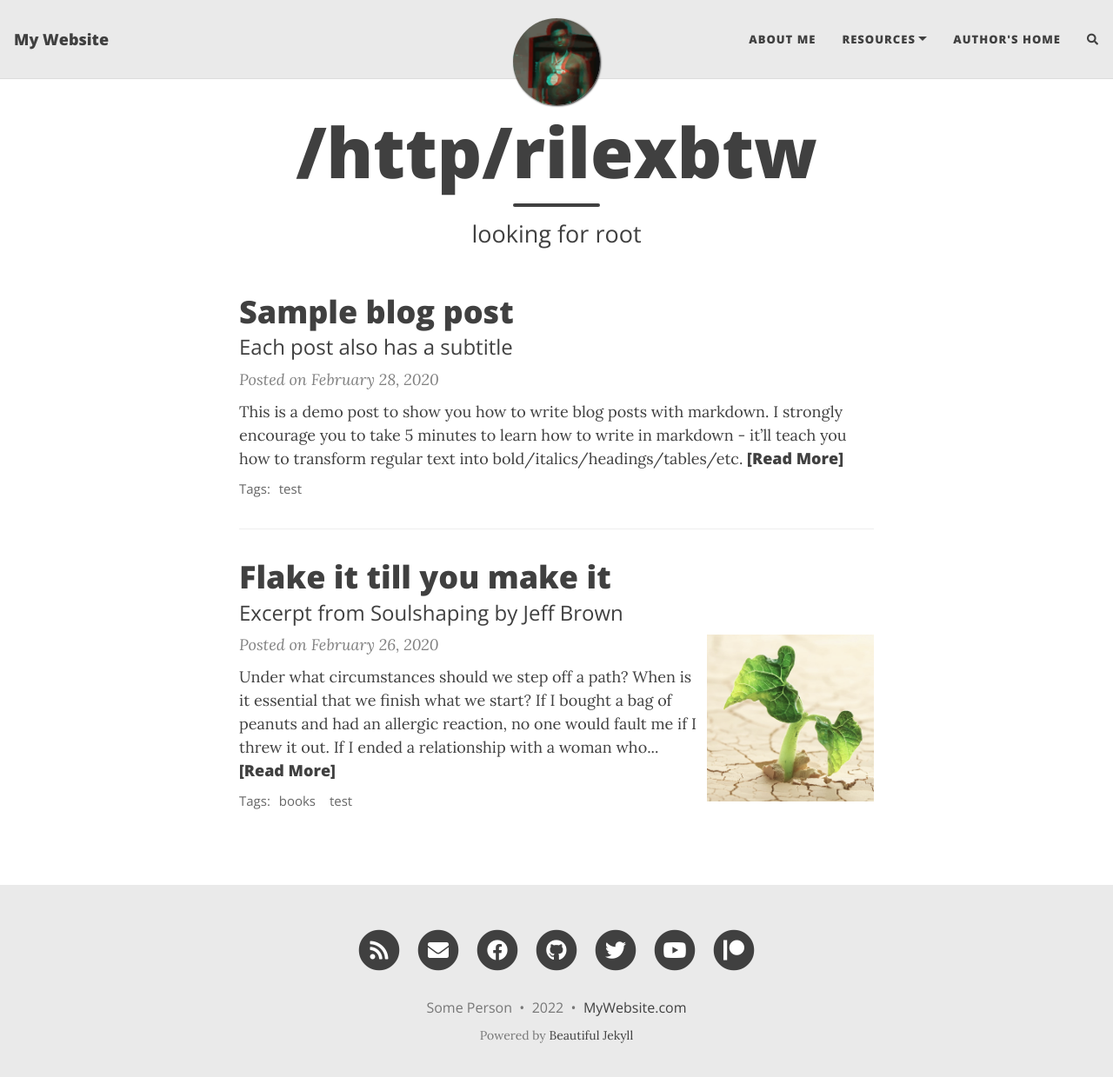
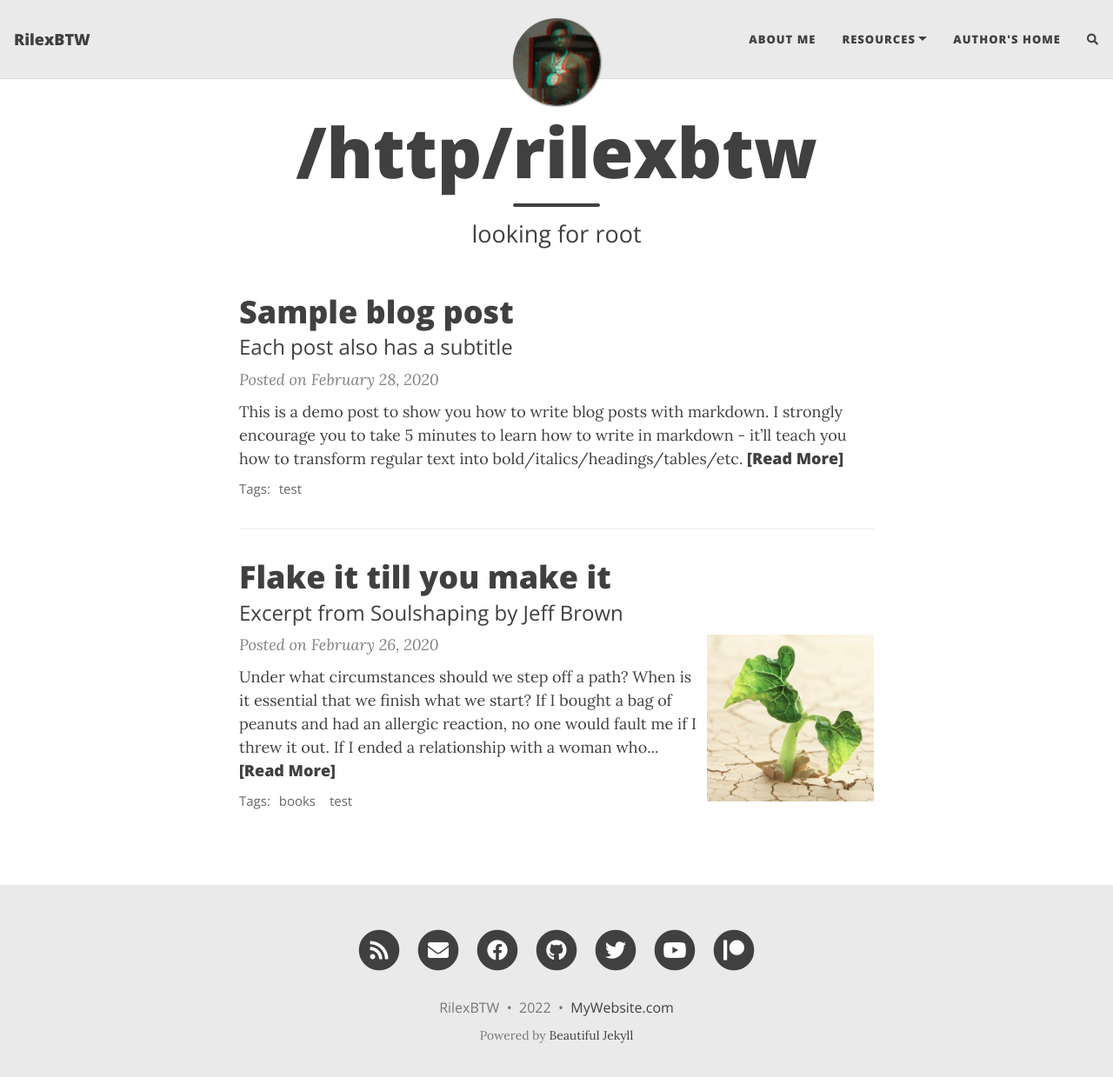
Before and after one commit to RilexBTW/rilexbtw.github.io, a Jekyll site: the page built from index.html, in a window 1280 px wide and 1252 px high. Shown: the top 1239 px of the window at 87% size. Built offline with Jekyll 4.4.1, drawn with Linux system fonts in a browser that asks for light colours; nearby versions of some CDN libraries; the list of posts is cut into pages by our own code; comment, search, counter and statistics services are not loaded.

Commit message:
Basic changes

```diff
--- a/_config.yml
+++ b/_config.yml
@@ -6,10 +6,10 @@
 # --- Required options --- #
 
 # Name of website
-title: My Website
+title: RilexBTW
 
 # Your name to show in the footer
-author: Some Person
+author: RilexBTW
 
 # --- List of links in the navigation bar --- #
 
```
